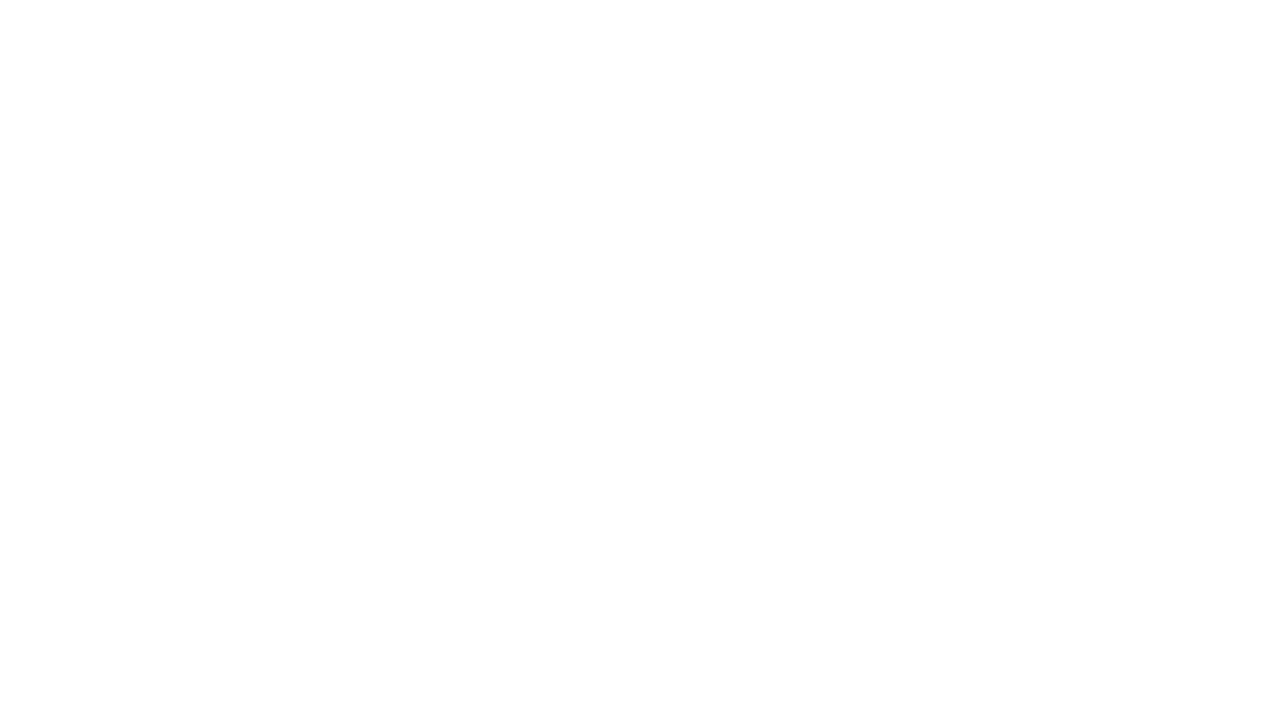
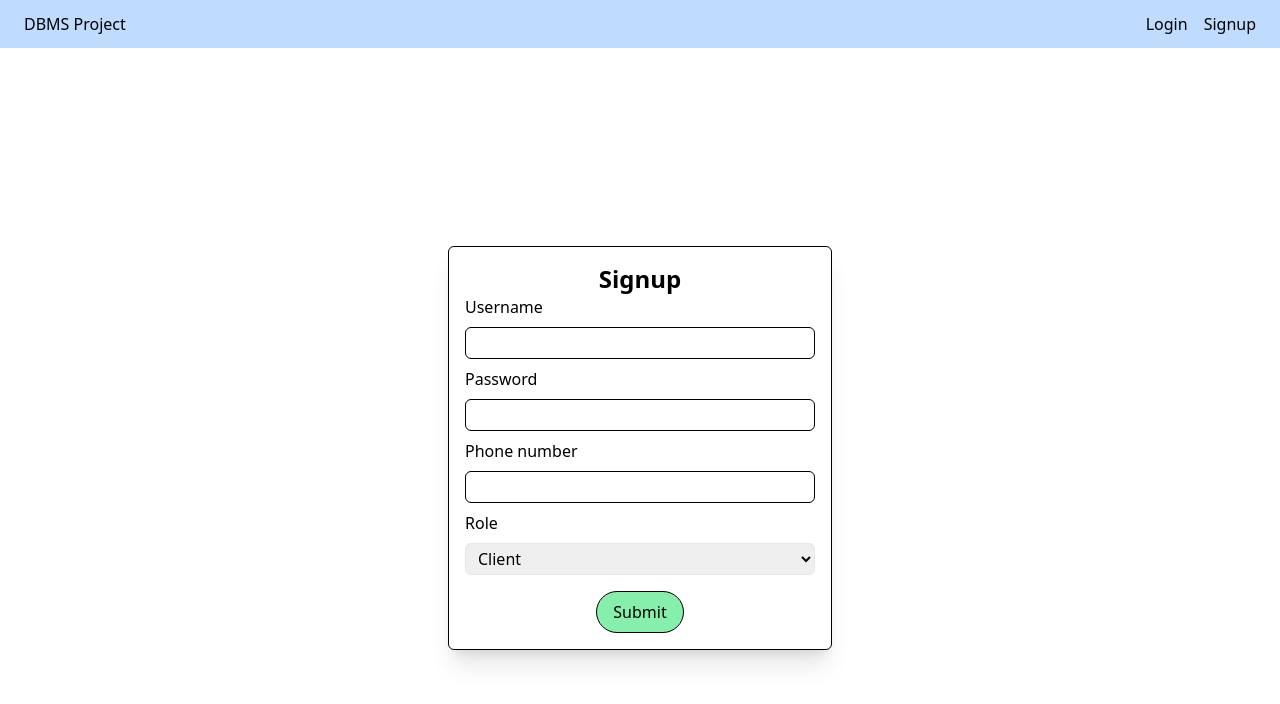
Before and after one commit to tushyagupta81/programs, a React (Vite) app in the folder projects/dbmsProj/frontend/: page /signup in a window 1280 px wide. Before the commit this address had no page. Shown: the top 704 px of the page. Built offline with nearby package versions, Linux system fonts and the light colour scheme.

Commit message:
signup page

```diff
--- a/projects/dbmsProj/frontend/src/components/Navbar.jsx
+++ b/projects/dbmsProj/frontend/src/components/Navbar.jsx
@@ -13,7 +13,10 @@ const Navbar = () => {
             <Link to="/logout">Logout</Link>
           </>
         ) : (
-          <Link to="/login">Login</Link>
+          <>
+            <Link to="/login">Login</Link>
+            <Link to="/signup">Signup</Link>
+          </>
         )}
       </div>
     </div>
--- a/projects/dbmsProj/frontend/src/main.jsx
+++ b/projects/dbmsProj/frontend/src/main.jsx
@@ -6,6 +6,7 @@ import Home from "./pages/Home.jsx";
 import Login from "./pages/Login.jsx";
 import Logout from "./pages/Logout.jsx";
 import Create from "./pages/Create.jsx";
+import Signup from "./pages/Signup.jsx";
 
 createRoot(document.getElementById("root")).render(
   <StrictMode>
@@ -13,6 +14,7 @@ createRoot(document.getElementById("root")).render(
       <Routes>
         <Route path="/" element={<Home />} />
         <Route path="/login" element={<Login />} />
+        <Route path="/signup" element={<Signup />} />
         <Route path="/logout" element={<Logout />} />
         <Route path="/create" element={<Create />} />
       </Routes>
--- /dev/null
+++ b/projects/dbmsProj/frontend/src/pages/Signup.jsx
@@ -0,0 +1,88 @@
+import Navbar from "../components/Navbar";
+
+const Signup = () => {
+  const handleSubmit = async (e) => {
+    e.preventDefault();
+    console.log(e);
+    const username = e.target[0].value;
+    const password = e.target[1].value;
+    const phone = e.target[2].value;
+    const role = e.target[3].value;
+    console.log(username, password, phone, role);
+    const res = await fetch(
+      "https://apex.oracle.com/pls/apex/tushya/proj/login/",
+      {
+        method: "POST",
+        headers: {
+          "Content-Type": "application/json",
+        },
+        body: JSON.stringify({
+          userName: uname,
+          pwd: password,
+        }),
+      },
+    );
+    const obj = await res.json();
+    if (obj.status === 200) {
+      const decoded = jwtDecode(obj.data);
+      localStorage.setItem("token", obj.data);
+      localStorage.setItem("role", decoded.job);
+      console.log(decoded);
+      navigate("/");
+    } else {
+      e.target[1].value = "";
+      alert("Username or password does not exist");
+    }
+  };
+  return (
+    <>
+      <Navbar />
+      <div className="w-full h-screen flex items-center justify-center">
+        <div className="border border-black shadow-xl rounded-md w-96 py-4">
+          <h1 className="w-min mx-auto font-bold text-2xl">Signup</h1>
+          <form className="flex flex-col gap-2 px-4" onSubmit={handleSubmit}>
+            <label htmlFor="username">Username</label>
+            <input
+              type="text"
+              name="username"
+              className="border border-black rounded-md h-8 pl-2"
+              required
+            />
+            <label htmlFor="password">Password</label>
+            <input
+              type="password"
+              name="password"
+              minLength={8}
+              className="border border-black rounded-md h-8 pl-2"
+              required
+            />
+            <label htmlFor="phone">Phone number</label>
+            <input
+              type="number"
+              min={1000000000}
+              max={9999999999}
+              className="border border-black rounded-md h-8 px-2"
+              required
+            />
+            <label htmlFor="role">Role</label>
+            <select
+              name="role"
+              id="role"
+              className="border blorder-black h-8 rounded-md pl-2"
+            >
+              <option value="client">Client</option>
+              <option value="agent">Agent</option>
+            </select>
+            <input
+              type="submit"
+              value="Submit"
+              className="border border-black rounded-full w-min px-4 py-2 mx-auto bg-green-300 mt-2"
+            />
+          </form>
+        </div>
+      </div>
+    </>
+  );
+};
+
+export default Signup;
```
